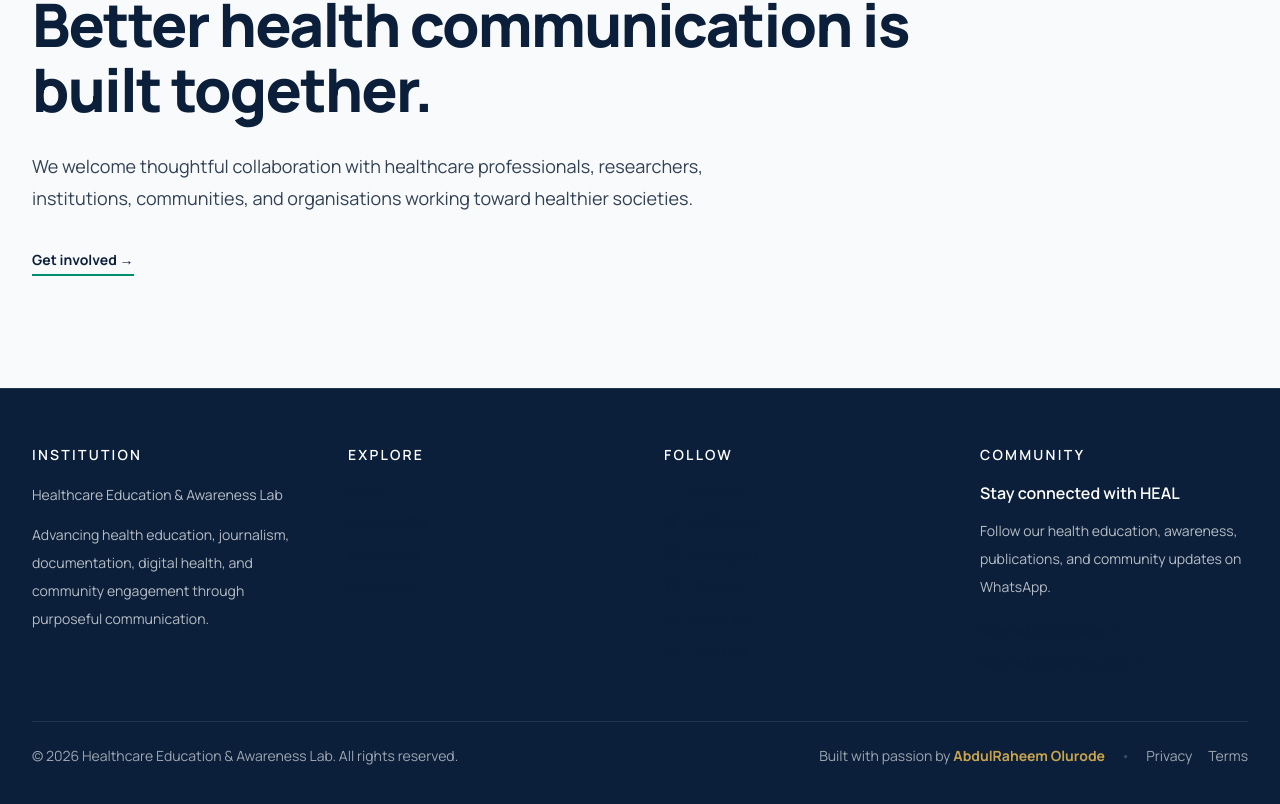
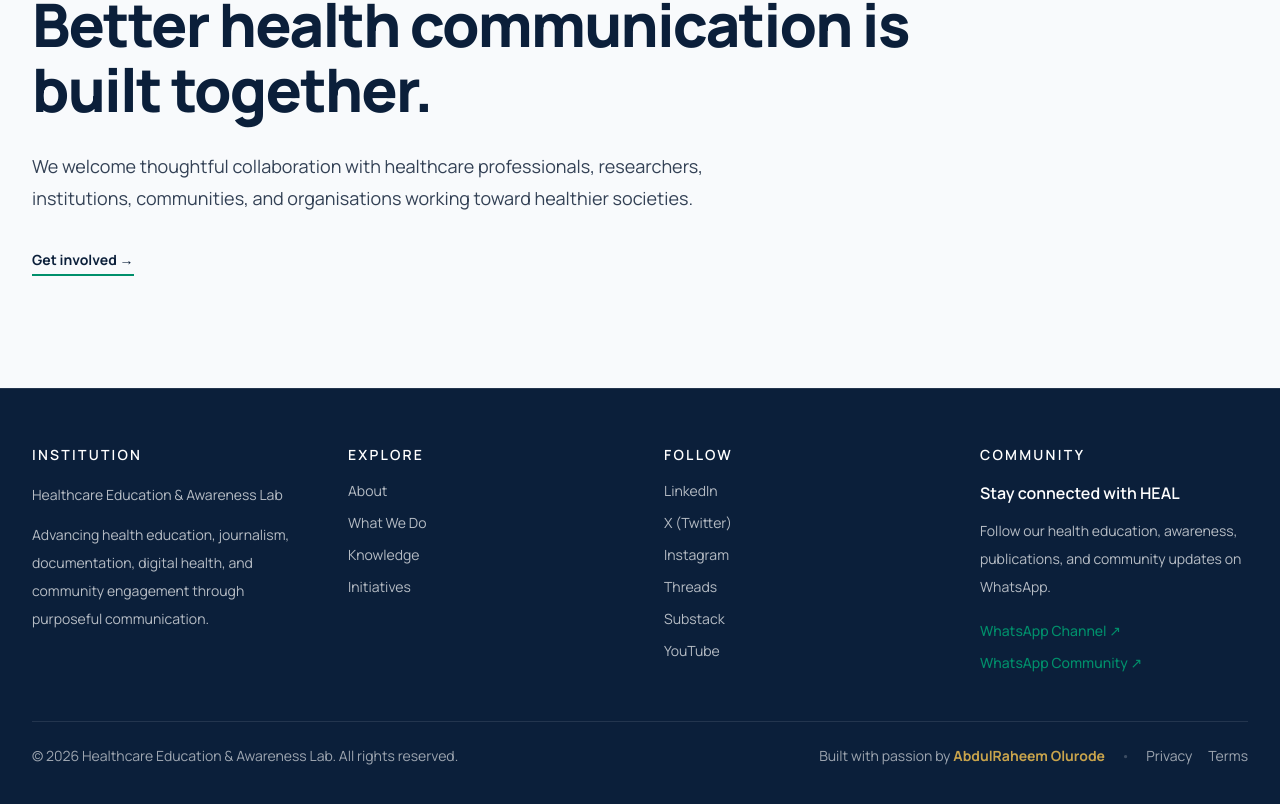
Before and after one commit to HEAL-Community/heal-website, a Next.js app in the folder apps/web/: page /about in a window 1280 px wide. Shown: the part 3952-4756 px from the top of the page. Built offline with nearby package versions, Linux system fonts and the light colour scheme.

Commit message:
Update site-footer.tsx

```diff
--- a/apps/web/components/site-footer.tsx
+++ b/apps/web/components/site-footer.tsx
@@ -7,114 +7,30 @@
   { label: "Initiatives", href: "/initiatives" },
 ];
 
-function LinkedInIcon() {
-  return (
-    <svg
-      xmlns="http://www.w3.org/2000/svg"
-      viewBox="0 0 24 24"
-      aria-hidden="true"
-      className="h-4 w-4 shrink-0 fill-current"
-    >
-      <path d="M20.447 20.452h-3.554v-5.569c0-1.328-.025-3.037-1.85-3.037-1.853 0-2.136 1.445-2.136 2.939v5.667H9.351V8.999h3.414v1.561h.046c.476-.9 1.637-1.85 3.37-1.85 3.601 0 4.267 2.37 4.267 5.455v6.287ZM5.337 7.433a2.062 2.062 0 1 1 0-4.124 2.062 2.062 0 0 1 0 4.124ZM3.555 20.452h3.558V8.999H3.555v11.453ZM22.225 0H1.771C.792 0 0 .774 0 1.729v20.542C0 23.226.792 24 1.771 24h20.454C23.205 24 24 23.226 24 22.271V1.729C24 .774 23.205 0 22.225 0Z" />
-    </svg>
-  );
-}
-
-function XIcon() {
-  return (
-    <svg
-      xmlns="http://www.w3.org/2000/svg"
-      viewBox="0 0 24 24"
-      aria-hidden="true"
-      className="h-4 w-4 shrink-0 fill-current"
-    >
-      <path d="M18.244 2.25h3.308l-7.227 8.26 8.502 11.24H16.17l-5.214-6.817-5.964 6.817H1.68l7.73-8.835L1.254 2.25H8.08l4.713 6.231 5.45-6.231Zm-1.161 17.52h1.833L7.084 4.126H5.117L17.083 19.77Z" />
-    </svg>
-  );
-}
-
-function InstagramIcon() {
-  return (
-    <svg
-      xmlns="http://www.w3.org/2000/svg"
-      viewBox="0 0 24 24"
-      aria-hidden="true"
-      className="h-4 w-4 shrink-0 fill-current"
-    >
-      <path d="M7.5 2h9A5.5 5.5 0 0 1 22 7.5v9a5.5 5.5 0 0 1-5.5 5.5h-9A5.5 5.5 0 0 1 2 16.5v-9A5.5 5.5 0 0 1 7.5 2Zm0 2A3.5 3.5 0 0 0 4 7.5v9A3.5 3.5 0 0 0 7.5 20h9a3.5 3.5 0 0 0 3.5-3.5v-9A3.5 3.5 0 0 0 16.5 4h-9Zm9.75 1.5a1.25 1.25 0 1 1 0 2.5 1.25 1.25 0 0 1 0-2.5ZM12 7a5 5 0 1 1 0 10 5 5 0 0 1 0-10Zm0 2a3 3 0 1 0 0 6 3 3 0 0 0 0-6Z" />
-    </svg>
-  );
-}
-
-function ThreadsIcon() {
-  return (
-    <svg
-      xmlns="http://www.w3.org/2000/svg"
-      viewBox="0 0 24 24"
-      aria-hidden="true"
-      className="h-4 w-4 shrink-0 fill-current"
-    >
-      <path d="M12.186 2C6.36 2 2.5 5.64 2.5 11.73c0 6.42 3.7 10.27 9.72 10.27 5.7 0 9.28-3.05 9.28-7.77 0-4.12-2.62-6.54-6.77-6.54h-.24c-.38-1.72-1.63-2.93-3.94-2.93-2.47 0-4.15 1.37-4.15 3.37 0 1.73 1.27 2.85 3.38 3.15l.38-1.76c-1.14-.17-1.7-.63-1.7-1.38 0-.91.82-1.52 2.04-1.52 1.48 0 2.26.72 2.49 2.27-4.54.1-7.05 1.7-7.05 4.61 0 2.55 2.06 4.35 4.98 4.35 2.57 0 4.42-1.13 5.05-3.17 1.22.49 1.8 1.34 1.8 2.59 0 2.61-2.16 4.16-5.55 4.16-4.68 0-7.57-2.93-7.57-8.68 0-5.29 2.99-8.25 7.53-8.25 3.57 0 5.91 1.58 6.91 4.65l1.83-.65C18.11 3.88 15.77 2 12.186 2Zm-.26 11.57c1.48 0 2.56.65 2.56 1.72 0 1.11-1.01 1.8-2.65 1.8-1.69 0-2.78-.77-2.78-1.94 0-1.04.92-1.58 2.87-1.58Z" />
-    </svg>
-  );
-}
-
-function SubstackIcon() {
-  return (
-    <svg
-      xmlns="http://www.w3.org/2000/svg"
-      viewBox="0 0 24 24"
-      aria-hidden="true"
-      className="h-4 w-4 shrink-0 fill-current"
-    >
-      <path d="M3 3h18v2H3V3Zm0 4h18v2H3V7Zm0 4h18v10l-9-5-9 5V11Z" />
-    </svg>
-  );
-}
-
-function YouTubeIcon() {
-  return (
-    <svg
-      xmlns="http://www.w3.org/2000/svg"
-      viewBox="0 0 24 24"
-      aria-hidden="true"
-      className="h-4 w-4 shrink-0 fill-current"
-    >
-      <path d="M23.5 6.2a3 3 0 0 0-2.11-2.12C19.52 3.5 12 3.5 12 3.5s-7.52 0-9.39.58A3 3 0 0 0 .5 6.2 31.4 31.4 0 0 0 0 12a31.4 31.4 0 0 0 .5 5.8 3 3 0 0 0 2.11 2.12c1.87.58 9.39.58 9.39.58s7.52 0 9.39-.58a3 3 0 0 0 2.11-2.12A31.4 31.4 0 0 0 24 12a31.4 31.4 0 0 0-.5-5.8ZM9.75 15.5v-7l6 3.5-6 3.5Z" />
-    </svg>
-  );
-}
-
 const socialLinks = [
   {
     label: "LinkedIn",
     href: "https://www.linkedin.com/company/heal-community/",
-    icon: LinkedInIcon,
   },
   {
     label: "X (Twitter)",
     href: "https://x.com/_healcommunity_",
-    icon: XIcon,
   },
   {
     label: "Instagram",
     href: "https://www.instagram.com/_healcommunity_/",
-    icon: InstagramIcon,
   },
   {
     label: "Threads",
     href: "https://www.threads.com/@_healcommunity_",
-    icon: ThreadsIcon,
   },
   {
     label: "Substack",
     href: "https://healcommunity25.substack.com/",
-    icon: SubstackIcon,
   },
   {
     label: "YouTube",
     href: "https://youtube.com/@healcommunity25",
-    icon: YouTubeIcon,
   },
 ];
 
@@ -131,20 +47,33 @@
 
 export default function SiteFooter() {
   return (
-    <footer className="border-t border-white/10 bg-heal-navy">
+    <footer
+      style={{
+        backgroundColor: "#0b1f3a",
+        color: "#ffffff",
+      }}
+      className="border-t border-white/10"
+    >
       <div className="mx-auto max-w-7xl px-6 py-14 lg:px-8">
         <div className="grid gap-12 md:grid-cols-2 lg:grid-cols-4">
+
           {/* Institution */}
           <div>
             <h2 className="text-sm font-semibold uppercase tracking-[0.16em] text-white">
               Institution
             </h2>
 
-            <p className="mt-4 max-w-sm text-sm leading-7 text-white/70">
+            <p
+              className="mt-4 max-w-sm text-sm leading-7"
+              style={{ color: "rgba(255,255,255,0.70)" }}
+            >
               Healthcare Education &amp; Awareness Lab
             </p>
 
-            <p className="mt-3 max-w-sm text-sm leading-7 text-white/70">
+            <p
+              className="mt-3 max-w-sm text-sm leading-7"
+              style={{ color: "rgba(255,255,255,0.70)" }}
+            >
               Advancing health education, journalism, documentation, digital
               health, and community engagement through purposeful communication.
             </p>
@@ -164,7 +93,8 @@
                 <Link
                   key={link.href}
                   href={link.href}
-                  className="w-fit text-sm text-white/70 transition-colors hover:text-heal-emerald focus-visible:outline-2 focus-visible:outline-offset-3 focus-visible:outline-heal-gold"
+                  className="w-fit text-sm"
+                  style={{ color: "rgba(255,255,255,0.70)" }}
                 >
                   {link.label}
                 </Link>
@@ -182,16 +112,16 @@
               aria-label="HEAL social media"
               className="mt-4 flex flex-col gap-3"
             >
-              {socialLinks.map(({ label, href, icon: Icon }) => (
+              {socialLinks.map((link) => (
                 <a
-                  key={label}
-                  href={href}
+                  key={link.label}
+                  href={link.href}
                   target="_blank"
                   rel="noopener noreferrer"
-                  className="flex w-fit items-center gap-3 text-sm text-white/70 transition-colors hover:text-heal-emerald focus-visible:outline-2 focus-visible:outline-offset-3 focus-visible:outline-heal-gold"
+                  className="w-fit text-sm"
+                  style={{ color: "rgba(255,255,255,0.70)" }}
                 >
-                  <Icon />
-                  <span>{label}</span>
+                  {link.label}
                 </a>
               ))}
             </nav>
@@ -207,36 +137,40 @@
               Stay connected with HEAL
             </h3>
 
-            <p className="mt-3 text-sm leading-7 text-white/70">
+            <p
+              className="mt-3 text-sm leading-7"
+              style={{ color: "rgba(255,255,255,0.70)" }}
+            >
               Follow our health education, awareness, publications, and
               community updates on WhatsApp.
             </p>
 
             <div className="mt-5 flex flex-col gap-3">
-              {whatsappLinks.map(({ label, href }) => (
+              {whatsappLinks.map((link) => (
                 <a
-                  key={label}
-                  href={href}
+                  key={link.label}
+                  href={link.href}
                   target="_blank"
                   rel="noopener noreferrer"
-                  className="w-fit text-sm font-medium text-heal-emerald transition-colors hover:text-white focus-visible:outline-2 focus-visible:outline-offset-3 focus-visible:outline-heal-gold"
+                  className="w-fit text-sm font-medium"
+                  style={{ color: "#008f6b" }}
                 >
-                  {label} ↗
+                  {link.label} ↗
                 </a>
               ))}
             </div>
           </div>
         </div>
 
-        {/* Bottom */}
-        <div className="mt-12 flex flex-col gap-4 border-t border-white/10 pt-6 text-sm text-white/60 sm:flex-row sm:items-center sm:justify-between">
-          <p>
+        {/* Bottom bar */}
+        <div className="mt-12 flex flex-col gap-4 border-t border-white/10 pt-6 text-sm sm:flex-row sm:items-center sm:justify-between">
+          <p style={{ color: "rgba(255,255,255,0.60)" }}>
             © 2026 Healthcare Education &amp; Awareness Lab. All rights
             reserved.
           </p>
 
           <div className="flex flex-col gap-2 sm:flex-row sm:items-center sm:gap-4">
-            <span>
+            <span style={{ color: "rgba(255,255,255,0.60)" }}>
               Built with passion by{" "}
               <a
                 href="https://www.linkedin.com/in/abdulraheemolurode25"
@@ -246,28 +180,24 @@
                   color: "#c9a44c",
                   fontWeight: 700,
                 }}
-                className="transition-colors hover:text-heal-emerald focus-visible:outline-2 focus-visible:outline-offset-3 focus-visible:outline-heal-gold"
               >
                 AbdulRaheem Olurode
               </a>
             </span>
 
-            <span className="hidden text-white/20 sm:inline">•</span>
+            <span
+              className="hidden sm:inline"
+              style={{ color: "rgba(255,255,255,0.20)" }}
+            >
+              •
+            </span>
 
-            <div className="flex gap-4">
-              <Link
-                href="/privacy"
-                className="transition-colors hover:text-heal-emerald focus-visible:outline-2 focus-visible:outline-offset-3 focus-visible:outline-heal-gold"
-              >
-                Privacy
-              </Link>
-
-              <Link
-                href="/terms"
-                className="transition-colors hover:text-heal-emerald focus-visible:outline-2 focus-visible:outline-offset-3 focus-visible:outline-heal-gold"
-              >
-                Terms
-              </Link>
+            <div
+              className="flex gap-4"
+              style={{ color: "rgba(255,255,255,0.60)" }}
+            >
+              <Link href="/privacy">Privacy</Link>
+              <Link href="/terms">Terms</Link>
             </div>
           </div>
         </div>
```
